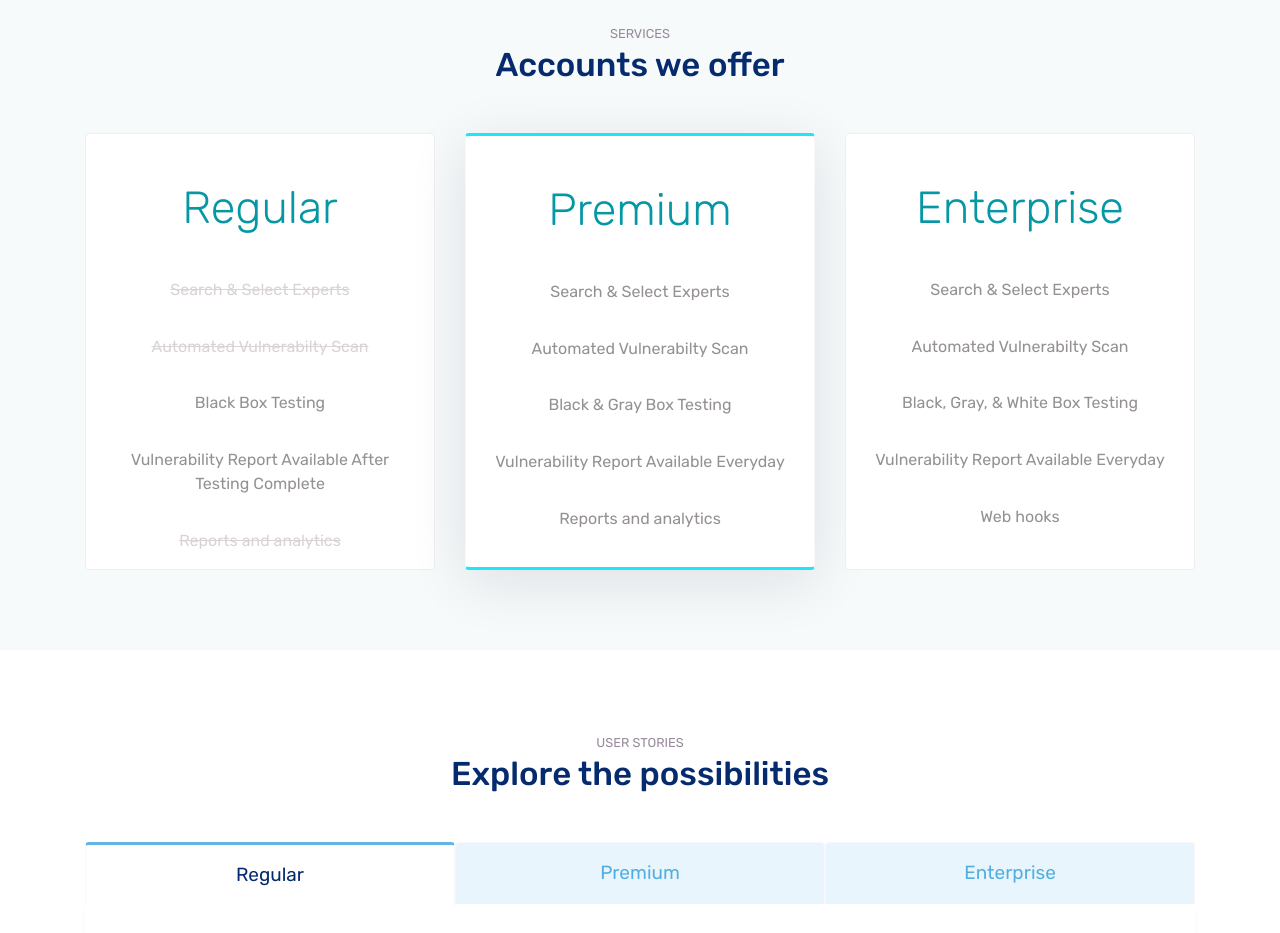
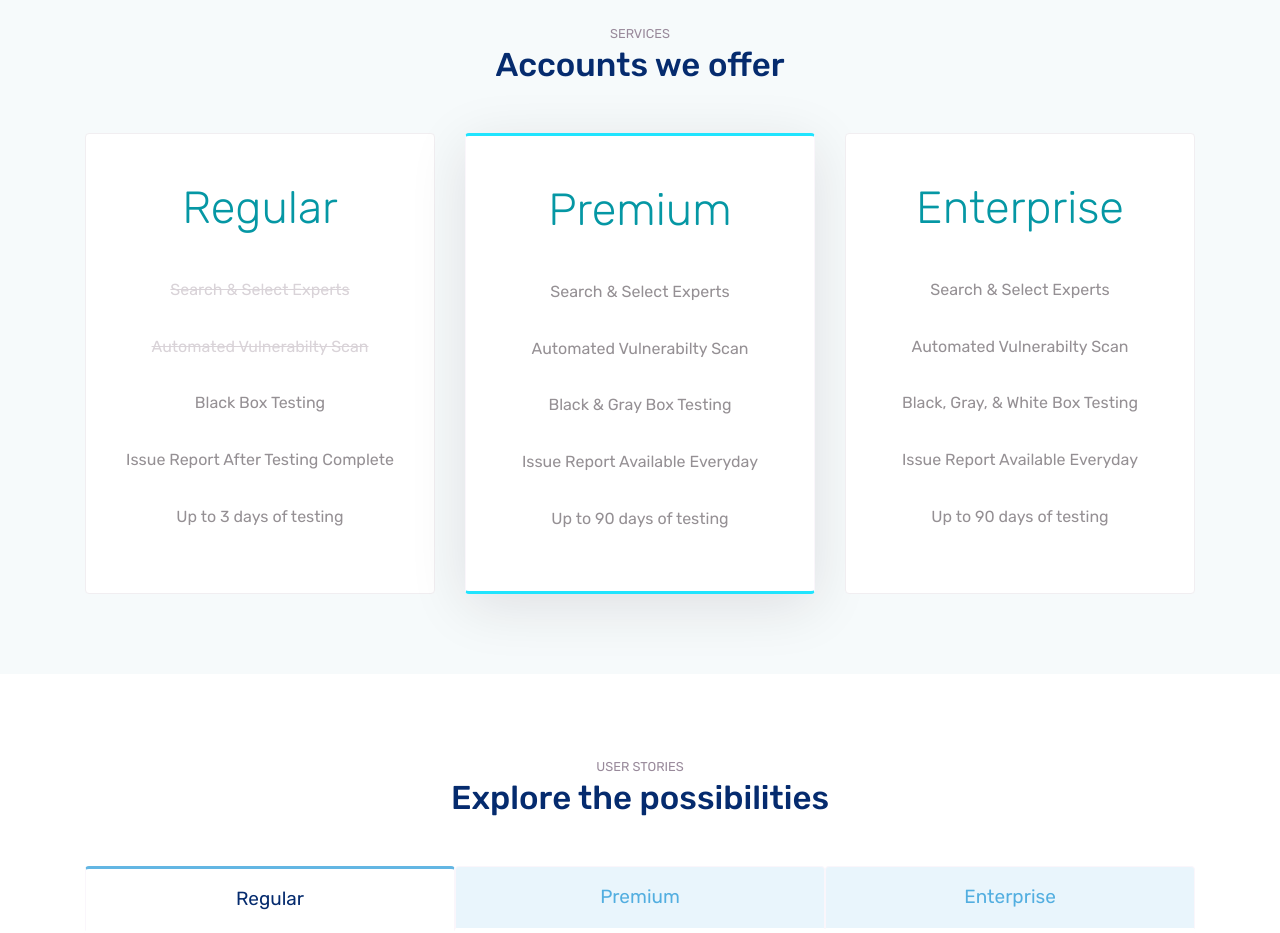
Before and after one commit to SteveCDozo/ctc, a plain HTML site: page uc1.html in a window 1280 px wide. Shown: the part 3700-4633 px from the top of the page. Drawn offline with Linux system fonts and the light colour scheme.

Commit message:
Editied a feature in account comparison

```diff
--- a/uc1.html
+++ b/uc1.html
@@ -253,7 +253,7 @@ URI     : https://colorlib.com
             </div>
 
             <div class="card-deck">
-                <div class="card pricing">
+                <div class="card pricing pb-5">
                     <div class="card-head">
                         <!--<small class="text-primary">REGULAR</small>
                         <span class="price">$14<sub>/m</sub></span>-->
@@ -263,8 +263,8 @@ URI     : https://colorlib.com
                         <div class="list-group-item"><del>Search & Select Experts</del></div>
                         <div class="list-group-item"><del>Automated Vulnerabilty Scan</del></div>
                         <div class="list-group-item">Black Box Testing</div>
-                        <div class="list-group-item">Vulnerability Report Available After Testing Complete</div>
-                        <div class="list-group-item"><del>Reports and analytics</del></div>
+                        <div class="list-group-item">Issue Report After Testing Complete</div>
+                        <div class="list-group-item">Up to 3 days of testing</div>
                     </ul>
                     <!--<div class="card-body">
                         <a href="#" class="btn btn-primary btn-lg btn-block">Choose this Plan</a>
@@ -278,8 +278,8 @@ URI     : https://colorlib.com
                         <div class="list-group-item">Search & Select Experts</div>
                         <div class="list-group-item">Automated Vulnerabilty Scan</div>
                         <div class="list-group-item">Black & Gray Box Testing</div>
-                        <div class="list-group-item">Vulnerability Report Available Everyday</div>
-                        <div class="list-group-item">Reports and analytics</div>
+                        <div class="list-group-item">Issue Report Available Everyday</div>
+                        <div class="list-group-item">Up to 90 days of testing</div>
                     </ul>
                     <!--<div class="card-body">
                         <a href="#" class="btn btn-primary btn-lg btn-block">Choose this Plan</a>
@@ -293,8 +293,8 @@ URI     : https://colorlib.com
                         <div class="list-group-item">Search & Select Experts</div>
                         <div class="list-group-item">Automated Vulnerabilty Scan</div>
                         <div class="list-group-item">Black, Gray, & White Box Testing</div>
-                        <div class="list-group-item">Vulnerability Report Available Everyday</div>
-                        <div class="list-group-item">Web hooks</div>
+                        <div class="list-group-item">Issue Report Available Everyday</div>
+                        <div class="list-group-item">Up to 90 days of testing</div>
                     </ul>
                     <!--<div class="card-body">
                         <!--<a href="#" class="btn btn-primary btn-lg btn-block">Choose this Plan</a>
```
